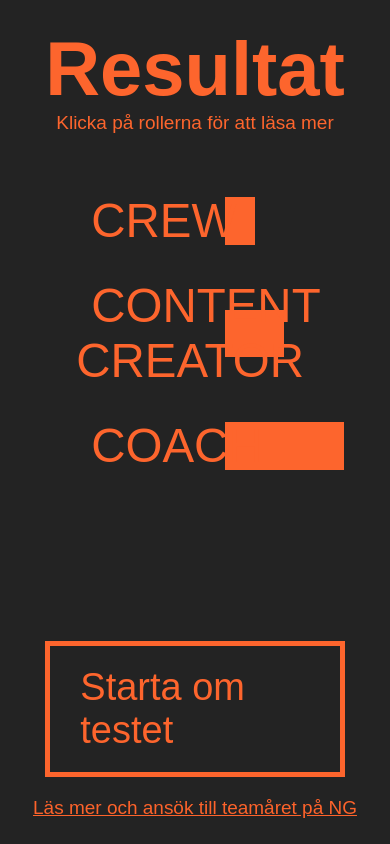
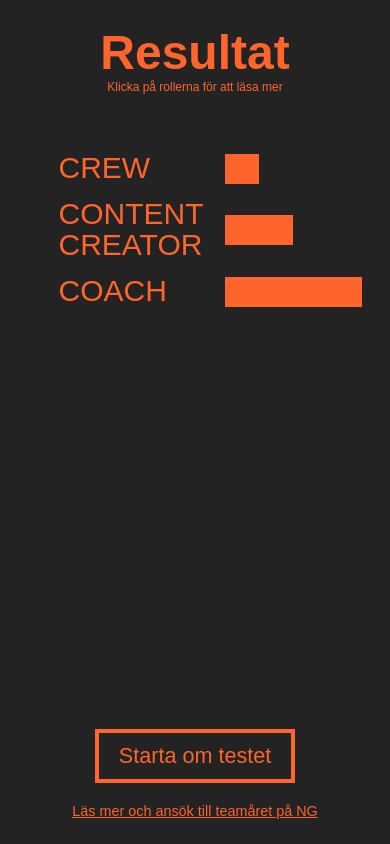
Before and after one commit to NyGenerati0n/teamar-quiz, a plain HTML site: page index.html in a window 390 px wide. Drawn offline with nearby package versions, Linux system fonts and the light colour scheme; a web font is replaced by a local one.

Commit message:
Make the role-description work well on phones. Modifi some spacing and text-display on the result-page

```diff
--- a/index.html
+++ b/index.html
@@ -2,6 +2,7 @@
 <html lang="en">
   <head>
     <meta charset="UTF-8" />
+    <meta name="viewport" content="width=device-width" />
 
     <link rel="stylesheet" href="main.css" />
     <link rel="stylesheet" href="https://indestructibletype.com/fonts/Jost.css" type="text/css" charset="utf-8" />
--- a/main.css
+++ b/main.css
@@ -161,11 +161,11 @@ p {
 
 #reset {
   display: flex;
-  padding: 20px 30px;
-  font-size: 1em;
+  padding: 10px 20px;
+  font-size: .9em;
   margin: 20px;
 
-  border-width: 5px;
+  border-width: 4px;
   margin-top: auto;
 }
 
@@ -174,7 +174,7 @@ p {
   text-align: center;
   width: 100%;
   color: hsl(16, 98%, 58%);
-  font-size: .5em;
+  font-size: .6em;
   text-decoration: underline;
 }
 
@@ -211,7 +211,8 @@ p {
 }
 
 .rolename {
-  padding: 15px;
+  padding: 0;
+  line-height: 1em;
   font-size: 1.25em;
   cursor: pointer;
 }
@@ -247,6 +248,7 @@ p {
   z-index: 10;
   transition: opacity 0.3s ease-in-out;
   opacity: 0;
+  align-items: center;
 }
 
 .role-description img {
@@ -257,18 +259,49 @@ p {
 
 .role-description span {
   font-size: .55em;
-  padding: 0 30px;
+  padding: 0 1.2em;
 }
-
-
-
-
 
 
 .hidden { display: none; }
 
 
 
+
+
+@media (max-width: 600px) {
+  .gwrapper {
+    position: relative;
+  }
+
+  .role-container {
+    position: static;
+  }
+
+  body {
+    font-size: 1.5rem;
+  }
+
+  .gwrapper {
+    gap: 15px 30px;
+  }
+
+  .rwrapper {
+    padding-left: 0;
+    padding-right: 0;
+  }
+
+  .role-description {
+    left: -50px;
+    right: -50px;
+  }
+
+  .role-description span {
+    padding: 0 15px;
+  }
+}
+
+
 /* Laptop-ish: mindre höjd + medelbredd */
 /* @media (max-width: 1600px) and (min-width: 901px) {
   html { font-size: 10px; }
```
